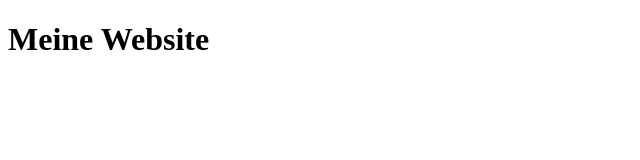
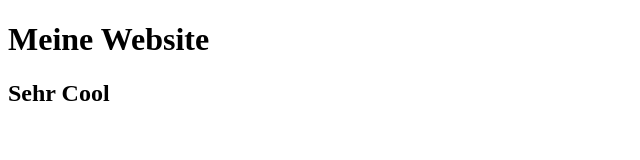
Before and after one commit to B3n1111/b3n1111, a plain HTML site: page index.html in a window 1280 px wide. Shown: the whole page, without its empty margins (0-640 px from the left). Drawn offline with Linux system fonts and the light colour scheme.

Commit message:
Update index.html

```diff
--- a/index.html
+++ b/index.html
@@ -7,5 +7,7 @@
 
         <h1>Meine Website</h1>
 
+        <h2>Sehr Cool</h2>
+
     </body>
 </html>
```
